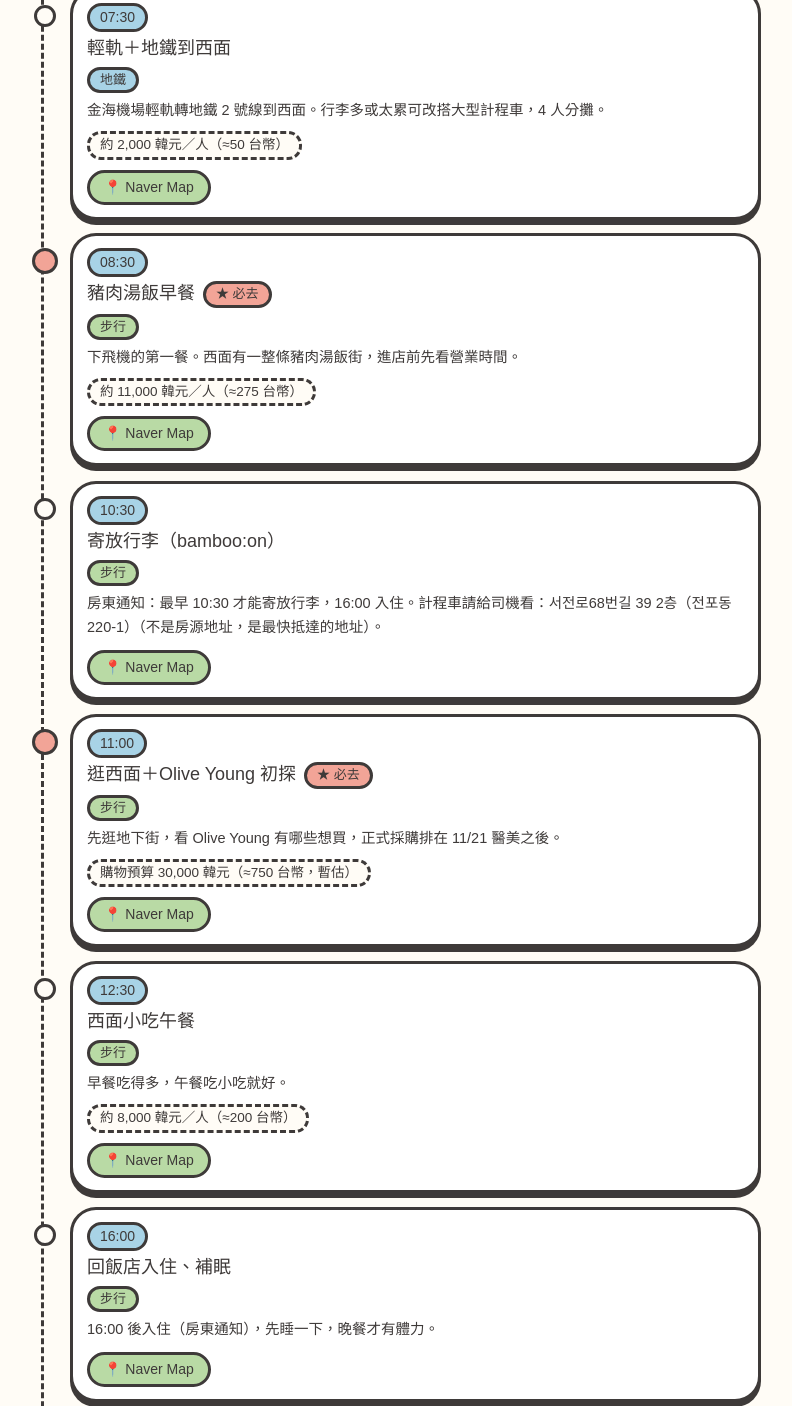
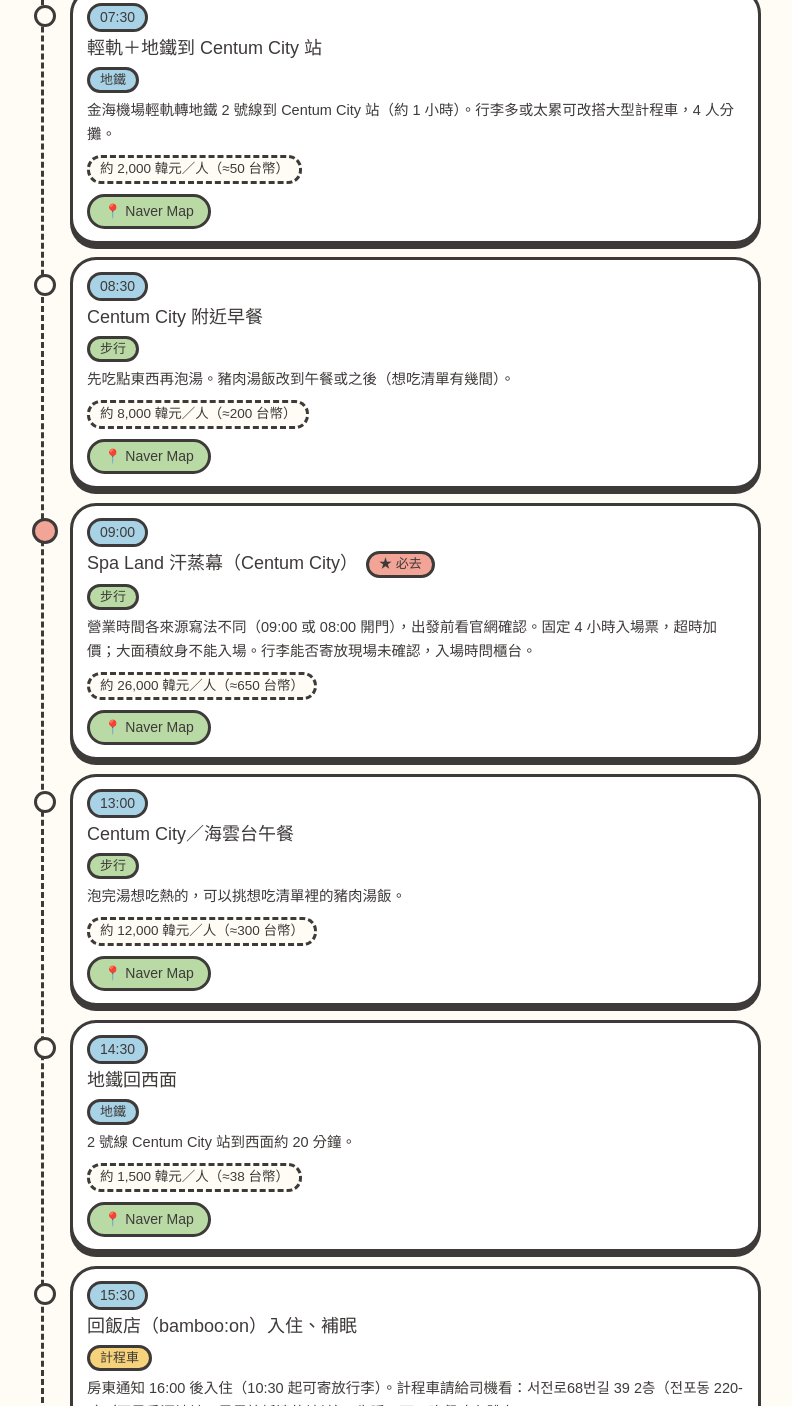
Before and after one commit to Ben-2160/Busan-trip, a plain HTML site: page index.html in a window 1280 px wide. Shown: the part 2189-3595 px from the top of the page, without its empty margins (243-1035 px from the left). Drawn offline with Linux system fonts and the light colour scheme; a web font is replaced by a local one.

Commit message:
day 1: Spa Land right after landing; add activity cost category
Co-Authored-By: Claude Sonnet 5.5 <noreply@anthropic.com>
Claude-Session: https://claude.ai/code/session_01BDczM2HmhJ3n9g8ZEyE7Fg

```diff
--- a/index.html
+++ b/index.html
@@ -430,71 +430,73 @@ const DATA = {
     },
     {
      "t": "07:30",
-     "n": "輕軌＋地鐵到西面",
+     "n": "輕軌＋地鐵到 Centum City 站",
      "tags": [
       "地鐵"
      ],
      "must": false,
-     "ko": "서면역",
-     "note": "金海機場輕軌轉地鐵 2 號線到西面。行李多或太累可改搭大型計程車，4 人分攤。",
+     "ko": "센텀시티역",
+     "note": "金海機場輕軌轉地鐵 2 號線到 Centum City 站（約 1 小時）。行李多或太累可改搭大型計程車，4 人分攤。",
      "cost": 2000,
      "kind": "move"
     },
     {
      "t": "08:30",
-     "n": "豬肉湯飯早餐",
-     "tags": [
-      "步行"
-     ],
-     "must": true,
-     "ko": "서면 돼지국밥골목",
-     "note": "下飛機的第一餐。西面有一整條豬肉湯飯街，進店前先看營業時間。",
-     "cost": 11000,
-     "kind": "food"
-    },
-    {
-     "t": "10:30",
-     "n": "寄放行李（bamboo:on）",
-     "tags": [
-      "步行"
-     ],
-     "must": false,
-     "ko": "부산진구 동성로61번길 32",
-     "note": "房東通知：最早 10:30 才能寄放行李，16:00 入住。計程車請給司機看：서전로68번길 39 2층（전포동 220-1）（不是房源地址，是最快抵達的地址）。"
-    },
-    {
-     "t": "11:00",
-     "n": "逛西面＋Olive Young 初探",
-     "tags": [
-      "步行"
-     ],
-     "must": true,
-     "ko": "서면 올리브영",
-     "note": "先逛地下街，看 Olive Young 有哪些想買，正式採購排在 11/21 醫美之後。",
-     "cost": 30000,
-     "kind": "shop"
-    },
-    {
-     "t": "12:30",
-     "n": "西面小吃午餐",
-     "tags": [
-      "步行"
-     ],
-     "must": false,
-     "ko": "서면 먹자골목",
-     "note": "早餐吃得多，午餐吃小吃就好。",
+     "n": "Centum City 附近早餐",
+     "tags": [
+      "步行"
+     ],
+     "must": false,
+     "ko": "센텀시티 아침식사",
+     "note": "先吃點東西再泡湯。豬肉湯飯改到午餐或之後（想吃清單有幾間）。",
      "cost": 8000,
      "kind": "food"
     },
     {
-     "t": "16:00",
-     "n": "回飯店入住、補眠",
-     "tags": [
-      "步行"
+     "t": "09:00",
+     "n": "Spa Land 汗蒸幕（Centum City）",
+     "tags": [
+      "步行"
+     ],
+     "must": true,
+     "ko": "센텀 스파랜드",
+     "note": "營業時間各來源寫法不同（09:00 或 08:00 開門），出發前看官網確認。固定 4 小時入場票，超時加價；大面積紋身不能入場。行李能否寄放現場未確認，入場時問櫃台。",
+     "cost": 26000,
+     "kind": "play"
+    },
+    {
+     "t": "13:00",
+     "n": "Centum City／海雲台午餐",
+     "tags": [
+      "步行"
+     ],
+     "must": false,
+     "ko": "센텀시티 맛집",
+     "note": "泡完湯想吃熱的，可以挑想吃清單裡的豬肉湯飯。",
+     "cost": 12000,
+     "kind": "food"
+    },
+    {
+     "t": "14:30",
+     "n": "地鐵回西面",
+     "tags": [
+      "地鐵"
+     ],
+     "must": false,
+     "ko": "서면역",
+     "note": "2 號線 Centum City 站到西面約 20 分鐘。",
+     "cost": 1500,
+     "kind": "move"
+    },
+    {
+     "t": "15:30",
+     "n": "回飯店（bamboo:on）入住、補眠",
+     "tags": [
+      "計程車"
      ],
      "must": false,
      "ko": "부산진구 동성로61번길 32",
-     "note": "16:00 後入住（房東通知），先睡一下，晚餐才有體力。"
+     "note": "房東通知 16:00 後入住（10:30 起可寄放行李）。計程車請給司機看：서전로68번길 39 2층（전포동 220-1）（不是房源地址，是最快抵達的地址）。先睡一下，晚餐才有體力。"
     },
     {
      "t": "18:00",
@@ -507,6 +509,18 @@ const DATA = {
      "note": "店家待選：挑 Naver Map 評分 4.0 以上並先訂位。預估每人約 6 萬韓元。",
      "cost": 60000,
      "kind": "food"
+    },
+    {
+     "t": "19:30",
+     "n": "逛西面＋Olive Young 初探",
+     "tags": [
+      "步行"
+     ],
+     "must": true,
+     "ko": "서면 올리브영",
+     "note": "晚餐後逛地下街，看 Olive Young 有哪些想買，正式採購排在 11/21 醫美之後。",
+     "cost": 30000,
+     "kind": "shop"
     }
    ]
   },
@@ -1878,11 +1892,11 @@ function renderPass(){
 /* ---------- 花費 ---------- */
 function renderCost(){
   const sumK = k => items.filter(i=>i.kind===k).reduce((a,i)=>a+(i.cost||0),0);
-  const food = sumK('food'), move = sumK('move'), shop = sumK('shop');
+  const food = sumK('food'), move = sumK('move'), shop = sumK('shop'), play = sumK('play');
   const lodge = {};
   PEOPLE.forEach(id => lodge[id] = (DATA.stays||[]).reduce((a,s)=>a+((s.share||{})[id]||0),0));
-  $('#pp').innerHTML = PEOPLE.map(id=>{const t=lodge[id]+food+move+shop+PASS;return `<div class="line"><b>${id}</b><span>${id}花費：${fmt(twd(t))} 台幣＝${fmt(t)} 韓元</span></div>`}).join('');
-  const bd = [['住宿',lodge.B,'var(--blue)'],['餐飲',food,'var(--coral)'],['交通',move,'var(--yellow)'],['購物',shop,'var(--green)'],['釜山Pass',PASS,'var(--paper)']];
+  $('#pp').innerHTML = PEOPLE.map(id=>{const t=lodge[id]+food+move+shop+play+PASS;return `<div class="line"><b>${id}</b><span>${id}花費：${fmt(twd(t))} 台幣＝${fmt(t)} 韓元</span></div>`}).join('');
+  const bd = [['住宿',lodge.B,'var(--blue)'],['餐飲',food,'var(--coral)'],['交通',move,'var(--yellow)'],['購物',shop,'var(--green)'],['活動',play,'var(--pink,var(--paper))'],['釜山Pass',PASS,'var(--paper)']];
   const mx = Math.max(...bd.map(x=>x[1]),1);
   $('#bars').innerHTML = bd.map(x=>`<div class="bar"><span>${x[0]}</span><i style="width:${Math.max(4,x[1]/mx*100)}%;background:${x[2]}"></i><span>${fmt(x[1])}</span></div>`).join('') + '<p class="hint">單位：韓元／人</p>';
   const same = PEOPLE.every(id=>lodge[id]===lodge.B);
```
